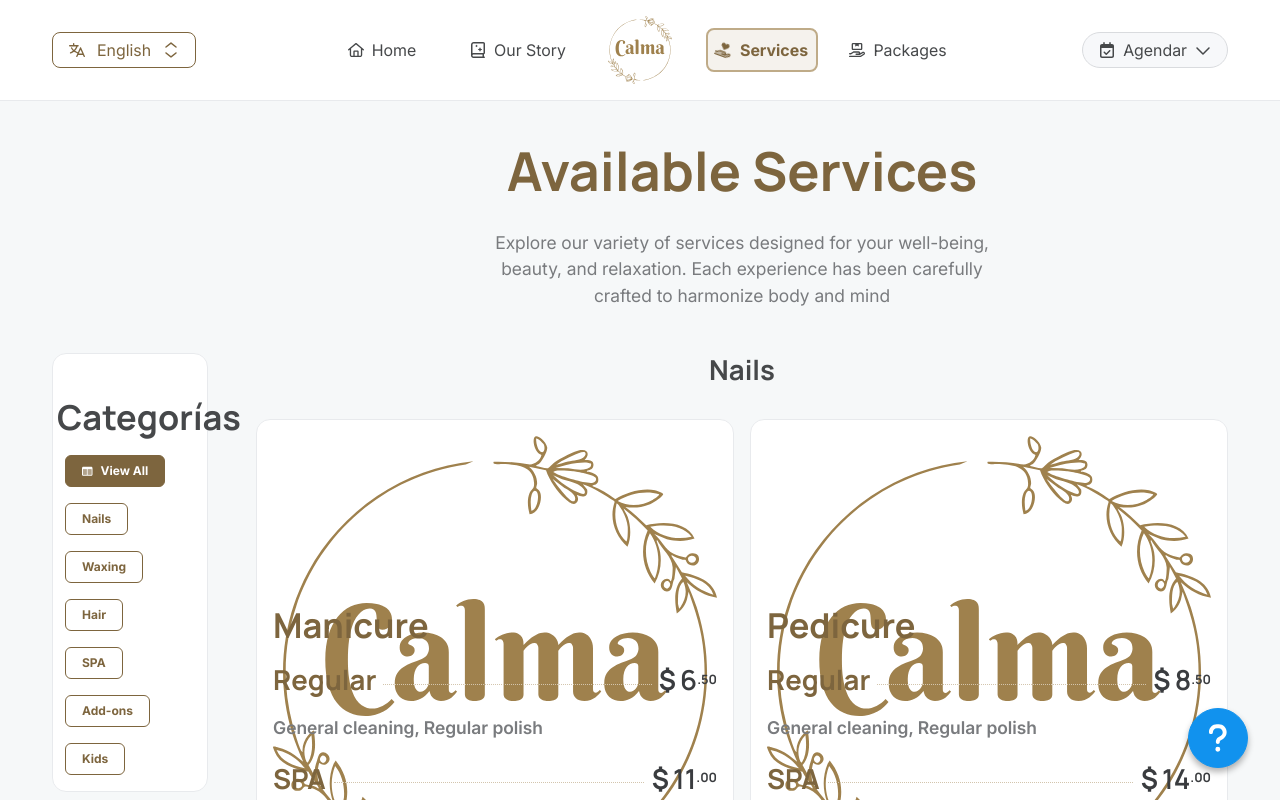
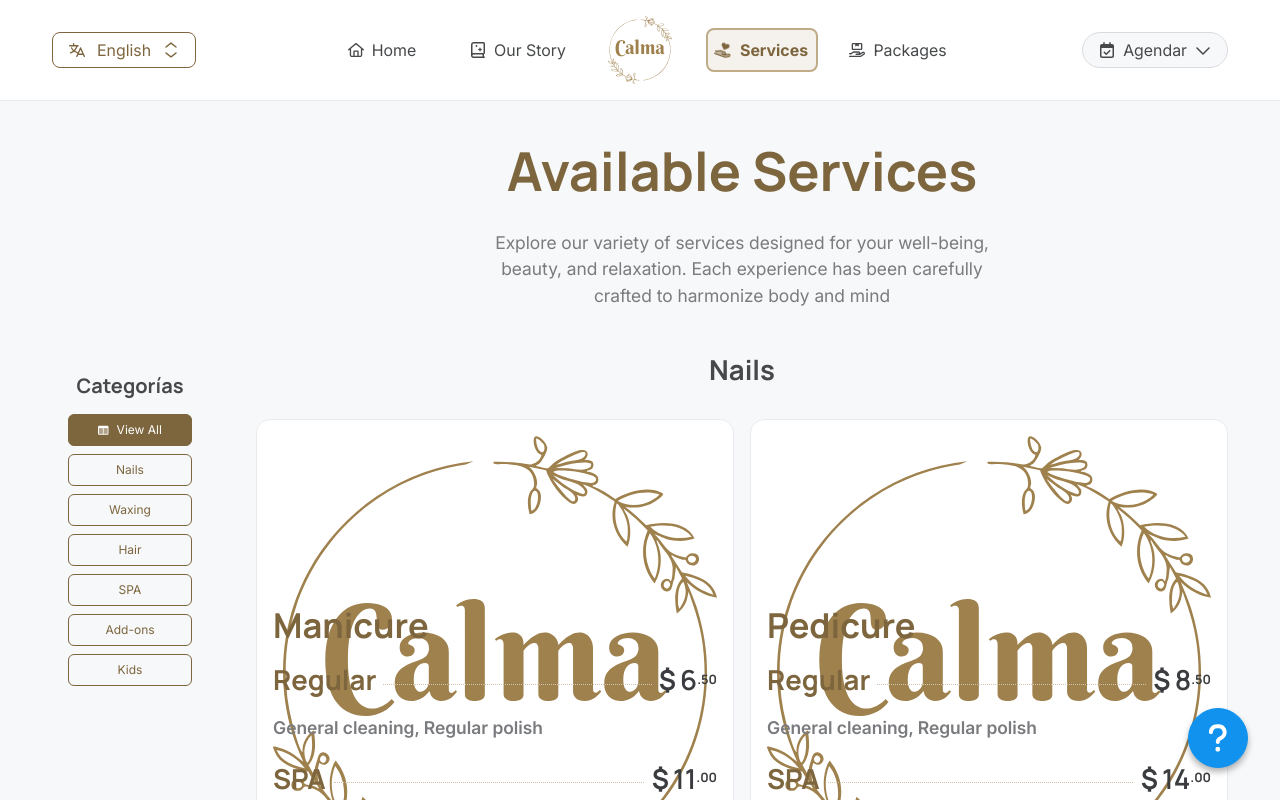
Before and after one commit to darrelmasis/Calma, a React (Vite) app in the folder client/: page /services in a window 1280 px wide. Shown: the top 800 px of the page. Built offline with nearby package versions, Linux system fonts and the light colour scheme.

Commit message:
feat: mejorar el diseño del componente SidebarMenuTabs, ajustando estilos y añadiendo soporte para desplazamiento horizontal

```diff
--- a/client/src/components/commons/SidebarMenuTabs.jsx
+++ b/client/src/components/commons/SidebarMenuTabs.jsx
@@ -2,35 +2,41 @@ import classNames from 'classnames';
 import { Button } from '../ui/Button';
 import { Icon } from './Icons';
 import { FadeInWhenVisible as Fade } from '../../components/commons/animations/FadeInWhenVisible';
+import { HorizontalScroll } from './HorizontalScroll';
 
 export const SidebarMenuTabs = ({ tabs, activeTab, setActiveTab, viewAllButtonText }) => {
   const allTabs = [
     { id: 'all', label: viewAllButtonText, icon: "table-columns" },
     ...tabs.map(tab => ({ id: tab.id, label: tab.label }))
   ];
+  const activeTabIndex = tabs.findIndex(tab => tab.id === activeTab);
+
 
   return (
-    <Fade className='position-sticky top-2'>
-      <div className="bg-white border py-2 px-1 rounded text-center">
-        <h3 className="text-center">Categorías</h3>
-        <div className="d-block d-lg-flex flex-direction-column">
+    <Fade className='position-sticky top-8'>
+      <div className="text-center">
+        <h3 className="text-center fs-h5 mb-3">Categorías</h3>
+        <div className="categories-menu mx-3">
+          <HorizontalScroll classNameContainer="d-flex flex-direction-xl-column mb-3 gap-2" activeIndex={activeTabIndex + 1}>
             {allTabs.map(tab => (
               <Button
                 key={tab.id}
                 variant="primary"
                 ghost={true}
+                size="small"
                 label={tab.label}
-              size="small"
+                fullWidth
                 icon={{
                   name: tab.icon,
                   size: "sm",
                   variant: "duotones",
                   duotone: "regular"
                 }}
-              className={classNames('m-2 fw-bold', { 'ghost-active': tab.id === activeTab })}
+                className={classNames('text-wrap-nowrap', { 'ghost-active': tab.id === activeTab })}
                 onClick={() => setActiveTab(tab.id)}
               />
             ))}
+          </HorizontalScroll>
         </div>
       </div>
     </Fade>
```
Lines whose indentation alone changed are shown as unchanged.
